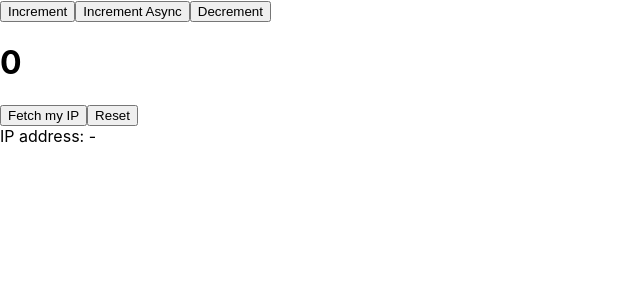
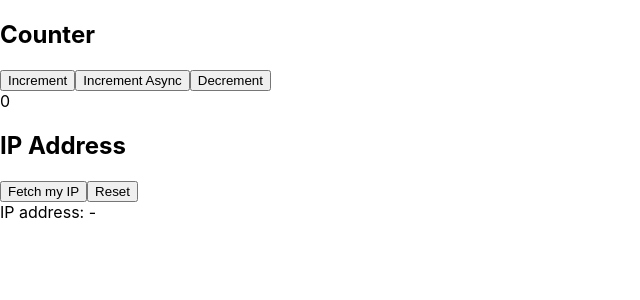
Before and after one commit to xpcoffee/mip-redux-saga, a React (Create React App) app: page / in a window 1280 px wide. Shown: the top 300 px of the page, without its empty margins (0-640 px from the left). Built offline with nearby package versions, Linux system fonts and the light colour scheme.

Commit message:
Add section headers to the UI

```diff
--- a/src/components/Counter.js
+++ b/src/components/Counter.js
@@ -8,12 +8,13 @@ export const Counter = () => {
 
     return (
         <div>
+            <h2>Counter</h2>
             <span>
                 <button onClick={() => dispatch(increment())}>Increment</button>
                 <button onClick={() => dispatch(incrementAsync())}>Increment Async</button>
                 <button onClick={() => dispatch(decrement())}>Decrement</button>
             </span>
-            <h1>{count}</h1>
+            <div>{count}</div>
         </div>
     );
 };
--- a/src/components/IPAdress.js
+++ b/src/components/IPAdress.js
@@ -17,6 +17,7 @@ export function IPAddress() {
 
     return (
         <div>
+            <h2>IP Address</h2>
             <button onClick={() => dispatch(fetchIp())}>Fetch my IP</button>
             <button onClick={() => dispatch(reset())}>Reset</button>
             <div>
```
